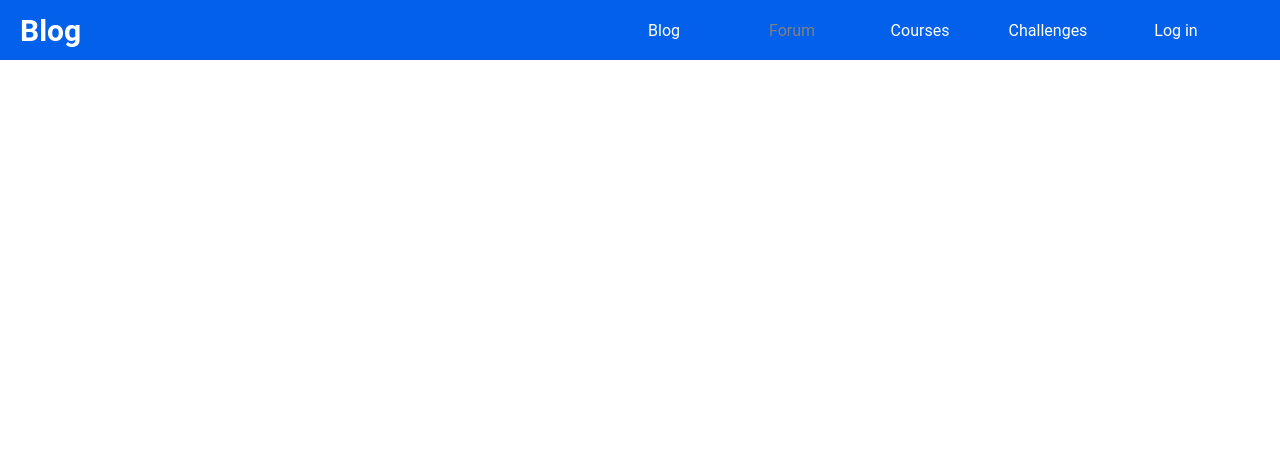
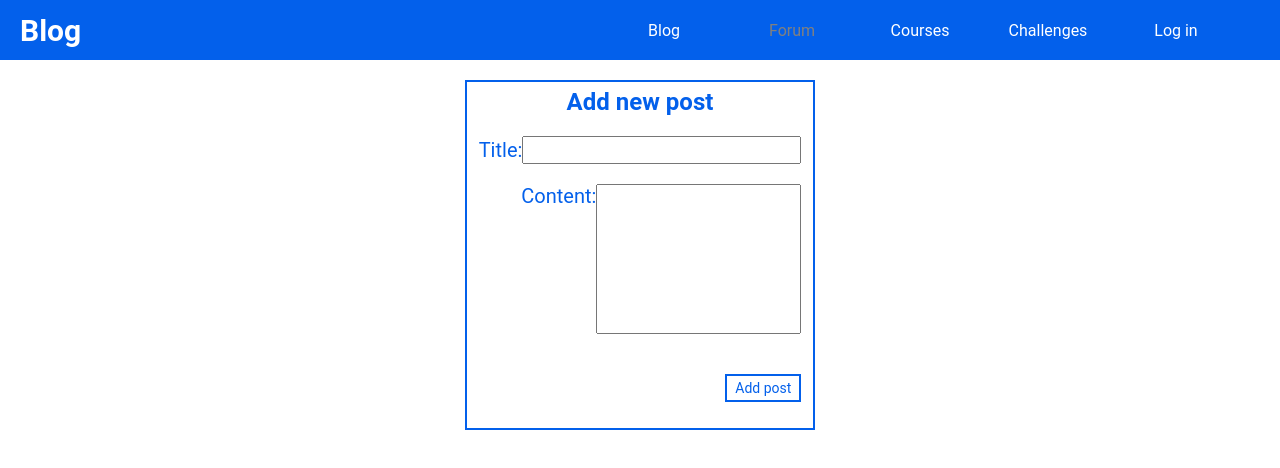
Before and after one commit to mlodyFrontendowiec/blog-react, a React (Create React App) app: page /forum in a window 1280 px wide. Shown: the top 468 px of the page. Built offline with nearby package versions, Linux system fonts and the light colour scheme.

Commit message:
Add form to forum

```diff
--- /dev/null
+++ b/src/components/ForumForm/forumForm.js
@@ -0,0 +1,93 @@
+import React, { useState } from "react";
+import styled from "styled-components";
+
+const ForumForm = () => {
+  const [title, setTitle] = useState("");
+  const [content, setContent] = useState("");
+  const handleInputTitle = (e) => {
+    setTitle(e.target.value);
+  };
+  const handleInputContent = (e) => {
+    setContent(e.target.value);
+  };
+  const handleSubmitForm = () => {};
+  return (
+    <StyledFormContainer>
+      <StyledHeaderForm>Add new post</StyledHeaderForm>
+      <StyledForm onSubmit={handleSubmitForm}>
+        <label>
+          Title:
+          <StyledInput type="text" onChange={handleInputTitle} value={title} />
+        </label>
+        <label style={{ display: "flex" }}>
+          Content:
+          <StyledTextarea
+            type="password"
+            onChange={handleInputContent}
+            value={content}
+          />
+        </label>
+        <StyledButton>Add post</StyledButton>
+      </StyledForm>
+    </StyledFormContainer>
+  );
+};
+
+const StyledFormContainer = styled.div`
+  width: 350px;
+  height: 350px;
+  flex-direction: column;
+  display: flex;
+  align-items: center;
+  justify-content: center;
+  margin: 20px auto;
+  border: 2px solid #0360eb;
+`;
+
+const StyledHeaderForm = styled.h2`
+  color: white;
+  margin-bottom: 20px;
+  color: #0360eb;
+`;
+
+const StyledForm = styled.form`
+  margin-bottom: 20px;
+  display: flex;
+  flex-direction: column;
+  align-items: flex-end;
+  font-size: 20px;
+  color: #0360eb;
+`;
+
+const StyledInput = styled.input`
+  font-size: 20px;
+  color: #0360eb;
+  margin-bottom: 20px;
+  outline: none;
+`;
+const StyledTextarea = styled.textarea`
+  font-size: 16px;
+  color: #0360eb;
+  margin-bottom: 20px;
+  resize: none;
+  outline: none;
+  width: 205px;
+  height: 150px;
+`;
+
+const StyledButton = styled.button`
+  font-size: 14px;
+  color: #0360eb;
+  border: 2px solid #0360eb;
+  padding: 4px 8px;
+  cursor: pointer;
+  margin-top: 20px;
+  background-color: white;
+  :hover {
+    transition: 0.2s;
+    color: white;
+    background-color: #0360eb;
+  }
+`;
+
+export default ForumForm;
--- a/src/views/Forum/Forum.js
+++ b/src/views/Forum/Forum.js
@@ -1,9 +1,11 @@
 import React from "react";
+import ForumForm from "../../components/ForumForm/forumForm";
 import Header from "../../components/Header/Header";
 const Forum = () => {
   return (
     <>
       <Header />
+      <ForumForm />
     </>
   );
 };
```
